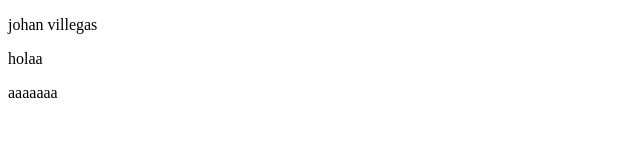
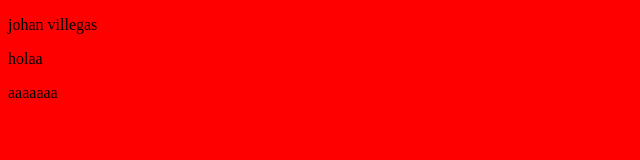
Before and after one commit to Johanvillegas77/GITprobandogitadsi, a plain HTML site: page index.html in a window 1280 px wide. Shown: the whole page, without its empty margins (0-640 px from the left). Drawn offline with Linux system fonts and the light colour scheme.

Commit message:
segundo commit

```diff
--- /dev/null
+++ b/css/estilos.css
@@ -0,0 +1,3 @@
+body{
+    background-color: red;
+}
--- a/index.html
+++ b/index.html
@@ -5,6 +5,7 @@
     <meta http-equiv="X-UA-Compatible" content="IE=edge">
     <meta name="viewport" content="width=device-width, initial-scale=1.0">
     <title>Document</title>
+    <link rel="stylesheet" href="./css/estilos.css">
 </head>
 <body>
     <p>johan villegas</p>
```
